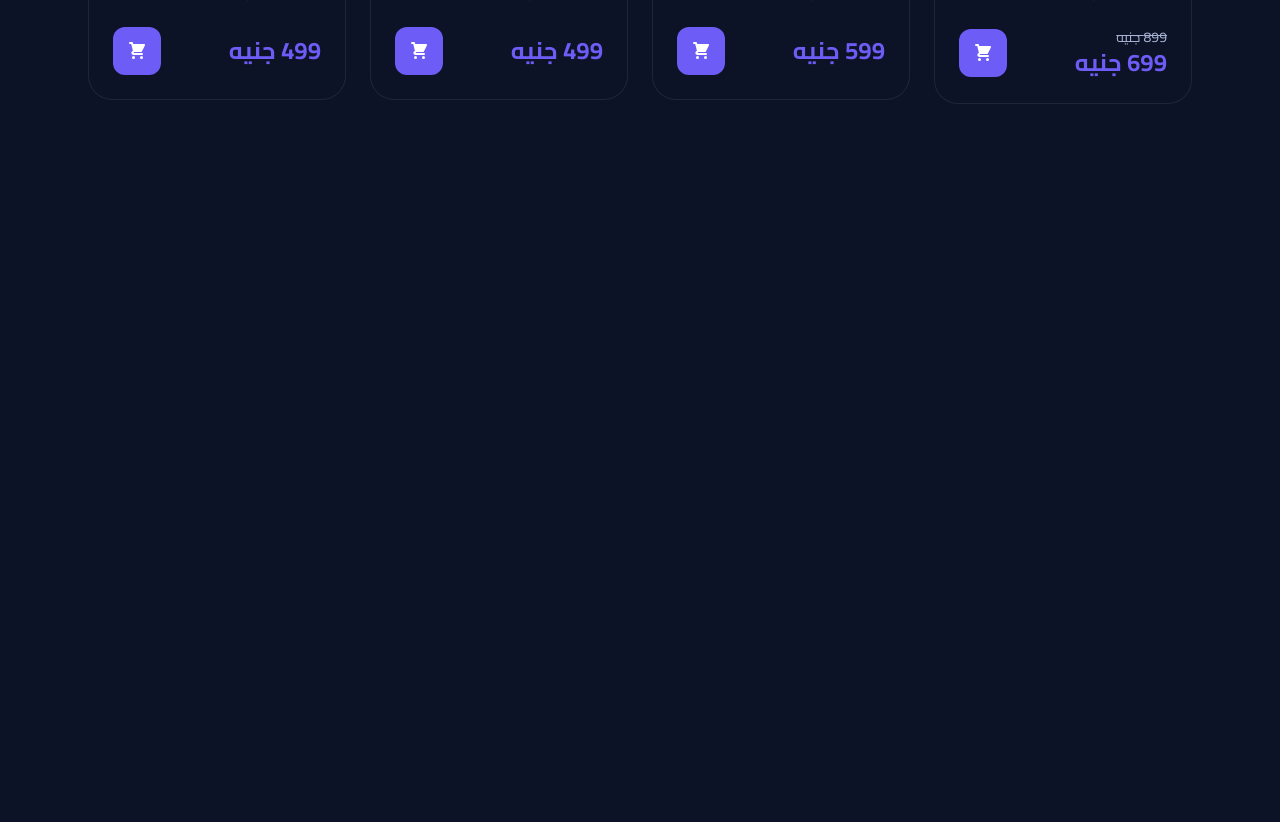
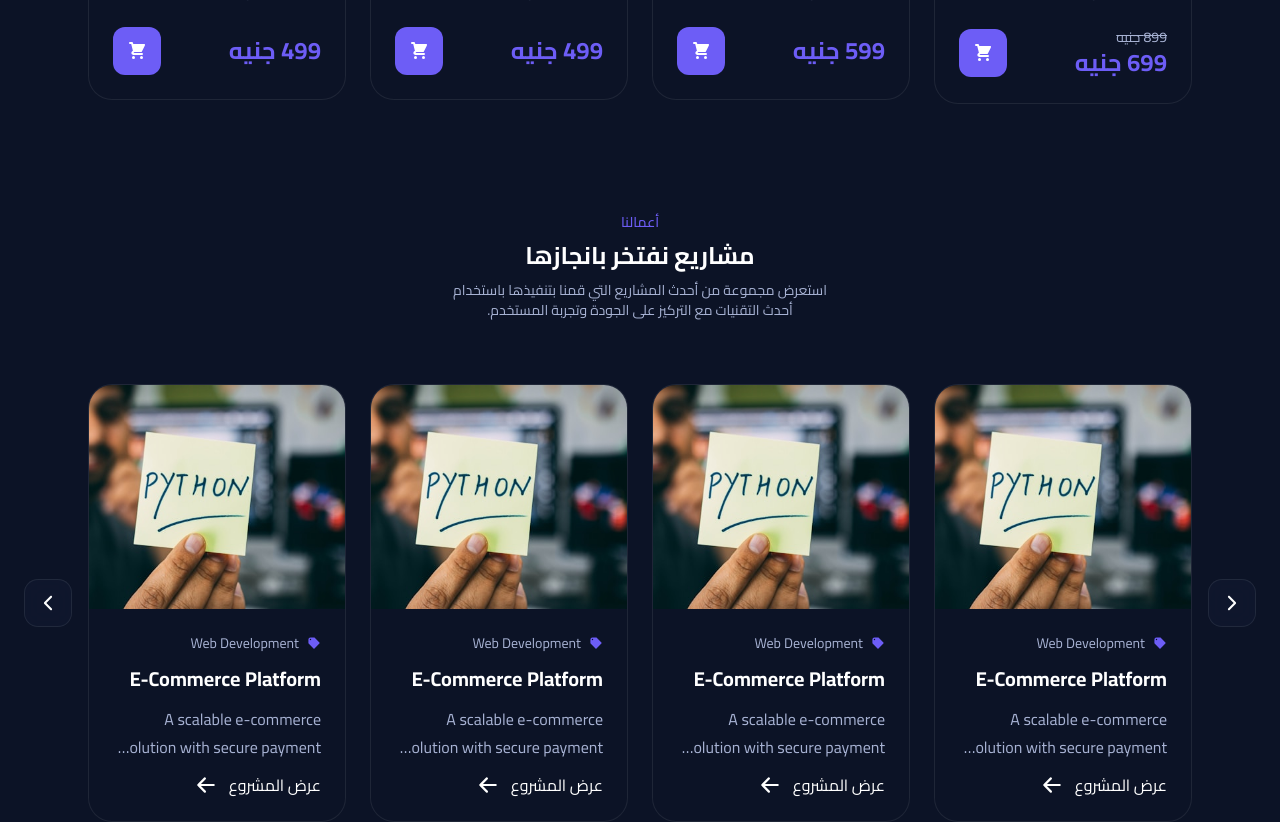
Before and after one commit to MuhammedMostafaSalem/Qalam-Academy, a Next.js app in the folder frontend/: page / in a window 1280 px wide. Shown: the part 2440-3262 px from the top of the page. Before the commit the page ends 2572 px from the top, so only its background shows below. Built offline with nearby package versions, Linux system fonts and the light colour scheme.

Commit message:
feat(home): build portfolio section

```diff
--- a/frontend/app/(website)/page.js
+++ b/frontend/app/(website)/page.js
@@ -1,5 +1,6 @@
 import FeaturedCourses from "@/components/home/courses/FeaturedCourses";
 import Hero from "@/components/home/hero/Hero";
+import PortfolioSection from "@/components/home/portfolio/PortfolioSection";
 import Services from "@/components/home/services/Services";
 
 export default function Home() {
@@ -8,6 +9,7 @@ export default function Home() {
       <Hero />
       <Services />
       <FeaturedCourses />
+      <PortfolioSection />
     </>
   );
 }
--- /dev/null
+++ b/frontend/components/home/portfolio/PortfolioSection.jsx
@@ -0,0 +1,24 @@
+import Section from "@/components/sections/Section"
+import SectionHeader from "@/components/sections/SectionHeader"
+import PortfolioSlider from "@/components/slider/PortfolioSlider"
+import Container from "@/components/ui/Container"
+
+const PortfolioSection = () => {
+    return (
+        <Section className="pt-[80px]">
+            <Container>
+                <SectionHeader
+                    badge="أعمالنا"
+                    title="مشاريع نفتخر بانجازها"
+                    description="استعرض مجموعة من أحدث المشاريع التي قمنا بتنفيذها باستخدام أحدث التقنيات مع التركيز على الجودة وتجربة المستخدم."
+                    center
+                    className="mb-16"
+                />
+
+                <PortfolioSlider />
+            </Container>
+        </Section>
+    )
+}
+
+export default PortfolioSection
--- /dev/null
+++ b/frontend/components/portfolio/ProjectCard.jsx
@@ -0,0 +1,127 @@
+import Image from "next/image";
+import Link from "next/link";
+
+import { HiArrowLeft, HiTag, HiCode } from "react-icons/hi";
+
+const ProjectCard = ({ project }) => {
+    return (
+        <article
+            className="
+                group
+                overflow-hidden
+                rounded-3xl
+                border
+                border-border
+                bg-background-alt
+                transition-all
+                duration-300
+                hover:-translate-y-2
+                hover:border-primary/40
+                hover:shadow-xl
+                hover:shadow-primary/10
+            "
+        >
+            {/* Image */}
+
+            <div className="relative overflow-hidden">
+
+                <Image
+                    src={project.image}
+                    alt={project.title}
+                    width={500}
+                    height={320}
+                    className="
+                        h-56
+                        w-full
+                        object-cover
+                        transition-transform
+                        duration-500
+                        group-hover:scale-105
+                    "
+                />
+
+                {/* <span
+                    className="
+                        absolute
+                        left-4
+                        top-4
+                        rounded-full
+                        bg-primary
+                        px-3
+                        py-1
+                        text-xs
+                        font-semibold
+                        text-white
+                    "
+                >
+                    {project.category}
+                </span> */}
+
+            </div>
+
+            {/* Content */}
+
+            <div className="p-6 flex flex-col gap-3">
+
+                {/* Meta */}
+
+                <div
+                    className="
+                        flex
+                        items-center
+                        justify-between
+                        text-sm
+                        text-text-secondary
+                    "
+                >
+                    <div className="flex items-center gap-2">
+                        <HiTag className="text-primary" />
+                        <span>{project.category}</span>
+                    </div>
+                </div>
+
+                {/* Title */}
+                <h3
+                    className="
+                            line-clamp-2
+                            text-xl
+                            font-bold
+                            text-text-primary
+                        "
+                >
+                    {project.title}
+                </h3>
+
+                {/* Description */}
+
+                <p
+                    className="
+                        line-clamp-2
+                        leading-7
+                        text-text-secondary
+                    "
+                >
+                    {project.description}
+                </p>
+
+                {/* Footer */}
+                <Link
+                    href={`/portfolio/${project.slug}`}
+                    className="
+                        flex
+                        gap-3
+                        items-center
+                        hover:text-primary
+                    "
+                >
+                    <div>عرض المشروع</div>
+                    <HiArrowLeft size={22} className="" />
+                </Link>
+
+            </div>
+
+        </article>
+    )
+}
+
+export default ProjectCard
--- /dev/null
+++ b/frontend/components/slider/PortfolioSlider.jsx
@@ -0,0 +1,71 @@
+"use client";
+
+import { Swiper, SwiperSlide } from "swiper/react";
+import { Navigation, Autoplay } from "swiper/modules";
+
+import "swiper/css";
+import "swiper/css/navigation";
+
+import { IoIosArrowBack, IoIosArrowForward } from "react-icons/io";
+
+import { courses } from "@/constants/courses";
+import CourseCard from "../courses/CourseCard";
+import { projects } from "@/constants/projects";
+import ProjectCard from "../portfolio/ProjectCard";
+
+const PortfolioSlider = () => {
+    return (
+        <div className="relative mt-16 px-16">
+            {/* Prev */}
+            <button className="courses-prev absolute left-0 top-1/2 z-10 -translate-y-1/2 rounded-button glass p-3">
+                <IoIosArrowBack size={22} />
+            </button>
+
+            <Swiper
+                modules={[Navigation, Autoplay]}
+                navigation={{
+                    prevEl: ".courses-prev",
+                    nextEl: ".courses-next",
+                }}
+                loop
+                speed={700}
+                spaceBetween={24}
+                autoplay={{
+                    delay: 3500,
+                    disableOnInteraction: false,
+                }}
+                breakpoints={{
+                    0: {
+                        slidesPerView: 1.1,
+                    },
+
+                    640: {
+                        slidesPerView: 2,
+                    },
+
+                    1024: {
+                        slidesPerView: 3,
+                    },
+
+                    1280: {
+                        slidesPerView: 4,
+                    },
+                }}
+            >
+                {projects.map((project) => (
+                    <SwiperSlide key={project.id}>
+                        <ProjectCard project={project} />
+                    </SwiperSlide>
+                ))}
+            </Swiper>
+
+
+            {/* Next */}
+            <button className="courses-next absolute right-0 top-1/2 z-10 -translate-y-1/2 rounded-button glass p-3">
+                <IoIosArrowForward size={22} />
+            </button>
+        </div>
+    )
+}
+
+export default PortfolioSlider
--- /dev/null
+++ b/frontend/constants/projects.js
@@ -0,0 +1,80 @@
+import {
+    FaReact,
+    FaNodeJs,
+    FaPython,
+    FaFigma,
+} from "react-icons/fa";
+import img from '@/public/assets/img-card.jpg';
+
+export const projects = [
+    {
+        id: 1,
+        title: "E-Commerce Platform",
+        slug: "ecommerce-platform",
+        category: "Web Development",
+        description:
+            "A scalable e-commerce solution with secure payment integration and a modern user experience.",
+        image: img,
+        technologies: [
+            "Next.js",
+            "Node.js",
+            "MongoDB",
+        ],
+    },
+    {
+        id: 2,
+        title: "E-Commerce Platform",
+        slug: "ecommerce-platform",
+        category: "Web Development",
+        description:
+            "A scalable e-commerce solution with secure payment integration and a modern user experience.",
+        image: img,
+        technologies: [
+            "Next.js",
+            "Node.js",
+            "MongoDB",
+        ],
+    },
+    {
+        id: 3,
+        title: "E-Commerce Platform",
+        slug: "ecommerce-platform",
+        category: "Web Development",
+        description:
+            "A scalable e-commerce solution with secure payment integration and a modern user experience.",
+        image: img,
+        technologies: [
+            "Next.js",
+            "Node.js",
+            "MongoDB",
+        ],
+    },
+    {
+        id: 4,
+        title: "E-Commerce Platform",
+        slug: "ecommerce-platform",
+        category: "Web Development",
+        description:
+            "A scalable e-commerce solution with secure payment integration and a modern user experience.",
+        image: img,
+        technologies: [
+            "Next.js",
+            "Node.js",
+            "MongoDB",
+        ],
+    },
+    {
+        id: 5,
+        title: "E-Commerce Platform",
+        slug: "ecommerce-platform",
+        category: "Web Development",
+        description:
+            "A scalable e-commerce solution with secure payment integration and a modern user experience.",
+        image: img,
+        technologies: [
+            "Next.js",
+            "Node.js",
+            "MongoDB",
+        ],
+    },
+];
```
